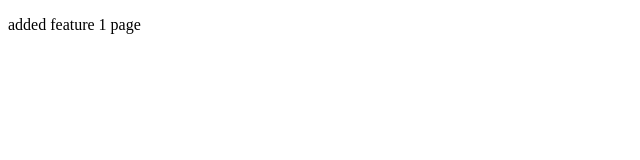
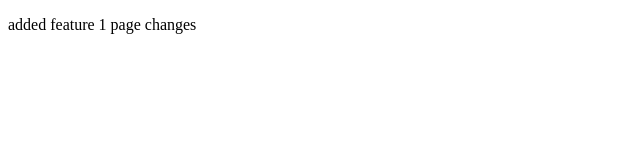
Before and after one commit to ShinyArigela/NewRepo, a plain HTML site: page feature1.html in a window 1280 px wide. Shown: the full height of the page, 0-640 px from the left. Drawn offline with Linux system fonts and the light colour scheme.

Commit message:
addede changes

```diff
--- a/feature1.html
+++ b/feature1.html
@@ -6,6 +6,6 @@
     <title>Document</title>
 </head>
 <body>
-    <p>added feature 1 page</p>
+    <p>added feature 1 page changes</p>
 </body>
 </html>
```
